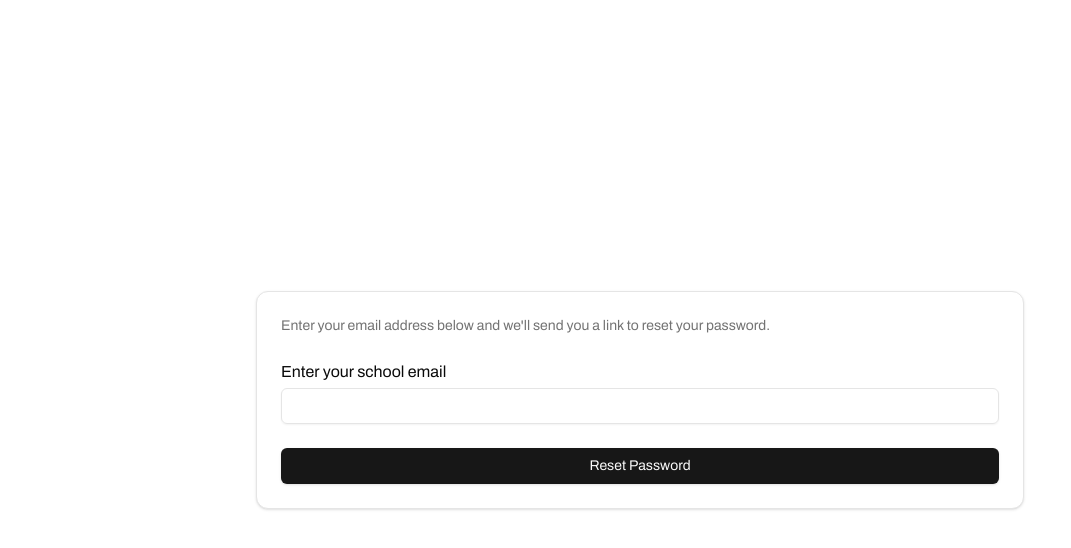
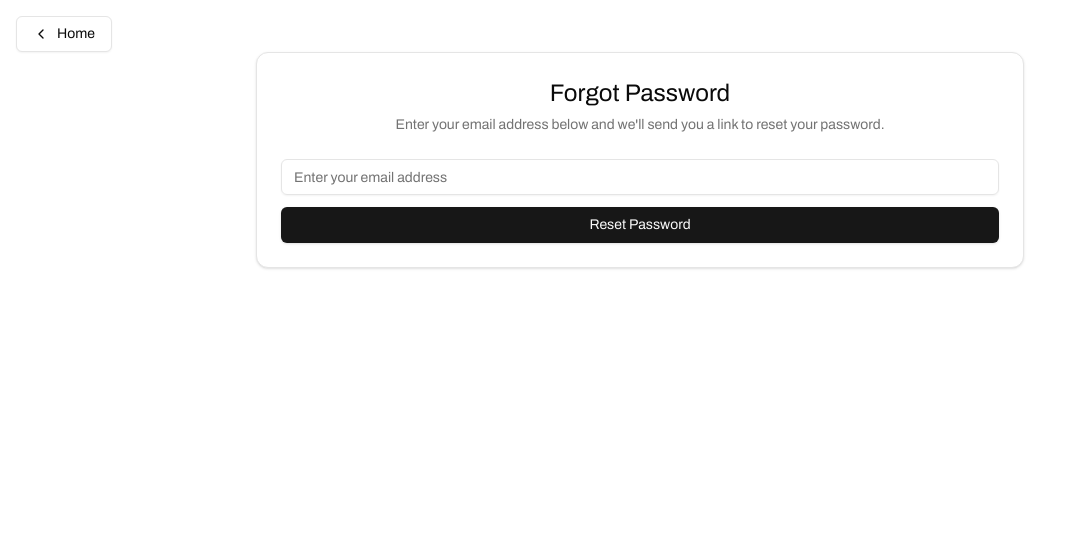
Before and after one commit to wertyaser/cfiction, a Next.js app: page /forgot-password in a window 1280 px wide. Shown: the top 548 px of the page, without its empty margins (0-1071 px from the left). Built offline with nearby package versions, Linux system fonts and the light colour scheme.

Commit message:
CHANGE the forgot password page to component

```diff
--- a/src/app/(pages)/forgot-password/page.tsx
+++ b/src/app/(pages)/forgot-password/page.tsx
@@ -1,33 +1,10 @@
 import React from "react";
-import {
-  Card,
-  CardContent,
-  CardDescription,
-  CardHeader,
-} from "@/components/ui/card";
-import { Input } from "@/components/ui/input";
-import { Button } from "@/components/ui/button";
+import ForgotPassword from "./_forgot";
 
-export default function page() {
+export default function ForgotPasswordPage() {
   return (
-    <div className="flex flex-row min-h-svh items-center justify-center gap-16">
-      <Card className=" w-full max-w-3xl">
-        <CardHeader>
-          <CardDescription>
-            Enter your email address below and we&apos;ll send you a link to
-            reset your password.
-          </CardDescription>
-        </CardHeader>
-        <CardContent>
-          <form className="flex flex-col gap-6">
-            <div className="flex flex-col gap-1">
-              <label htmlFor="email">Enter your school email</label>
-              <Input type="email" id="email" name="email" required />
-            </div>
-            <Button type="submit">Reset Password</Button>
-          </form>
-        </CardContent>
-      </Card>
+    <div className="min-h-screen">
+      <ForgotPassword />
     </div>
   );
 }
--- a/src/app/(pages)/reset-password/page.tsx
+++ b/src/app/(pages)/reset-password/page.tsx
@@ -0,0 +1,5 @@
+import React from "react";
+
+export default function ResetPasswordPage() {
+  return <div>page</div>;
+}
```
Also changed, not shown: src/app/(pages)/reset-password/_reset.tsx (added, +60 -0 lines).
